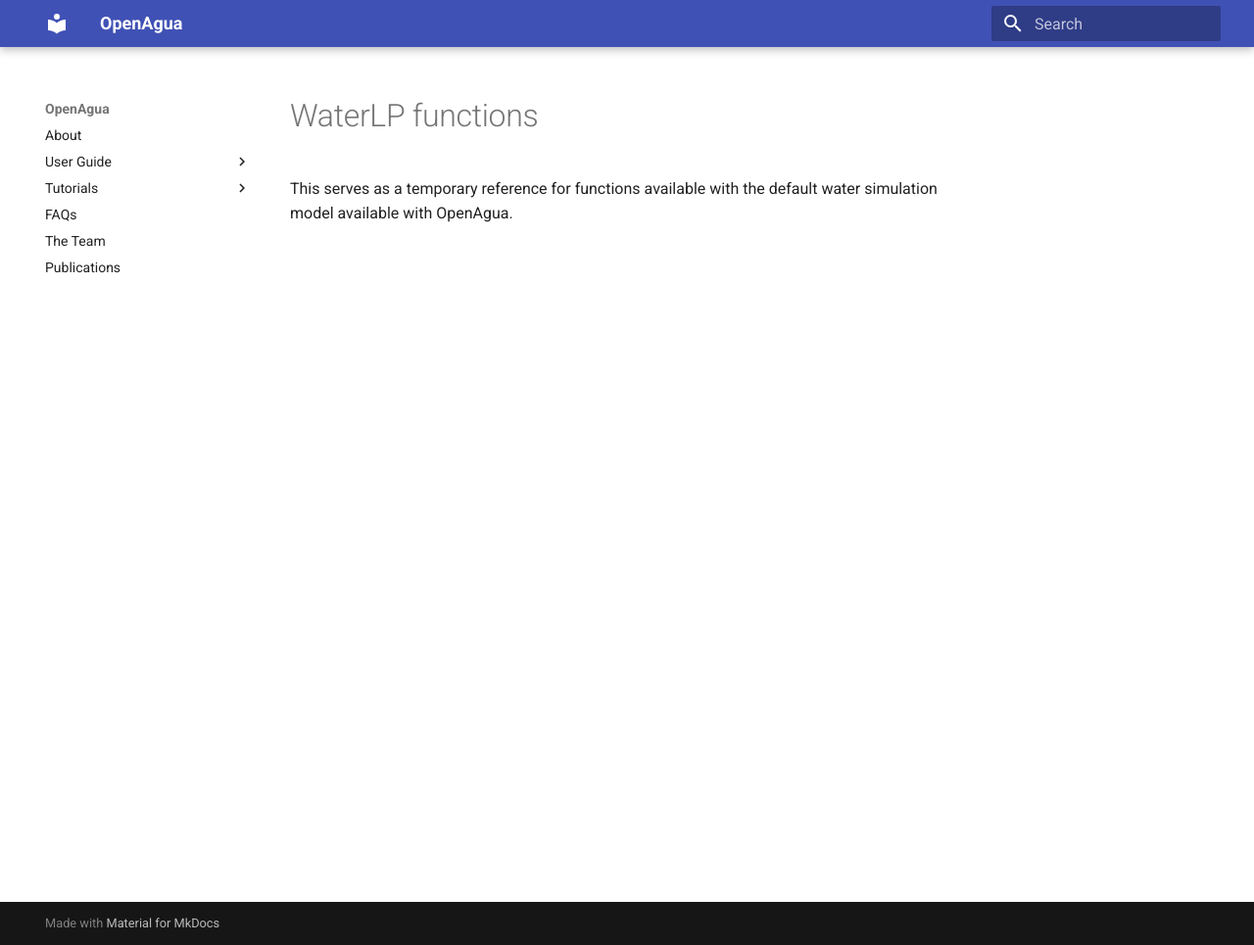
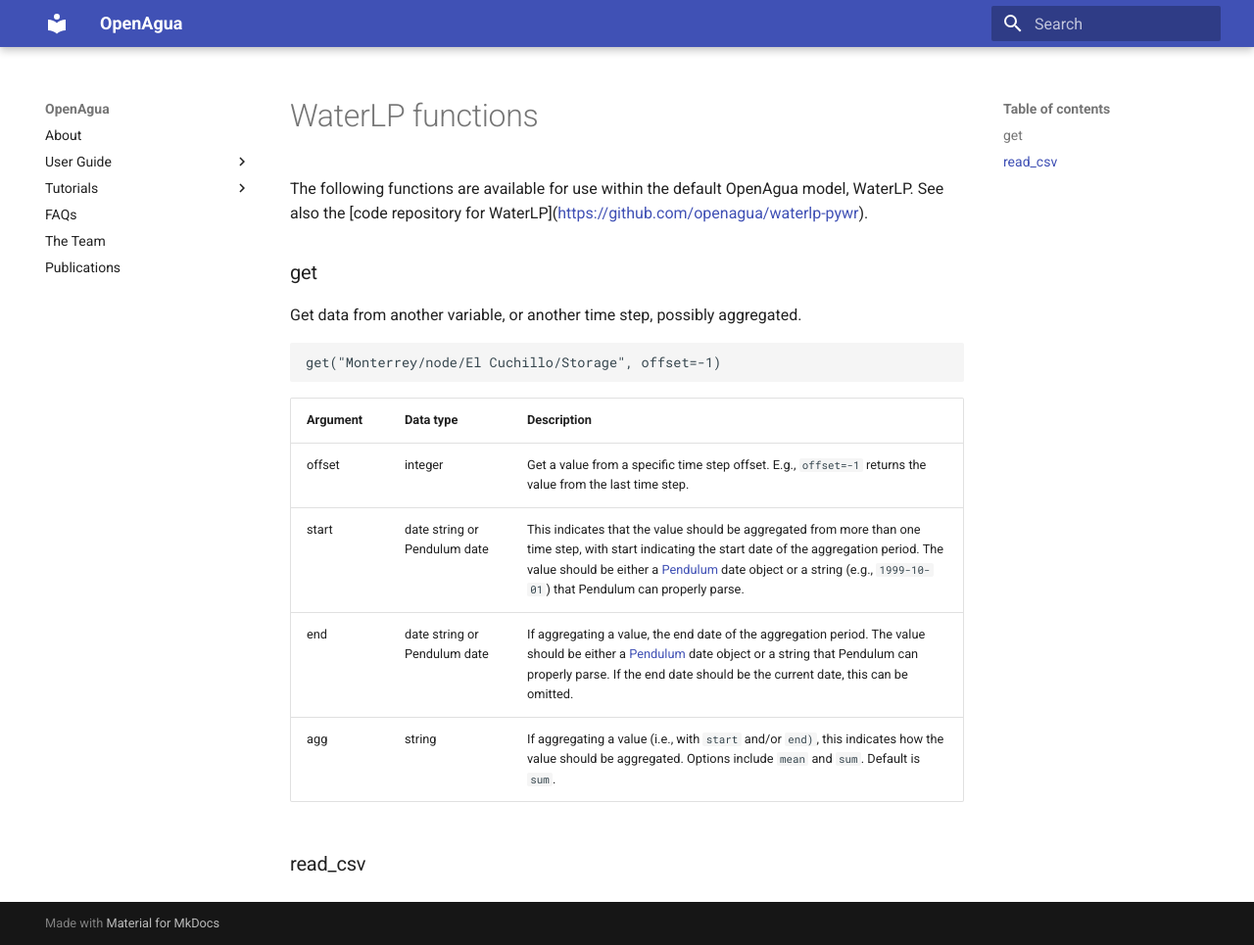
Before and after one commit to OpenAgua/openagua-documentation, an MkDocs documentation site: the page built from docs/how-to-use/reference/waterlp-functions.md, in a window 1280 px wide and 965 px high. Shown: the whole window at 98% size. Built offline with MkDocs 1.6.1 and Material for MkDocs 9.7.7, drawn with Linux system fonts in a browser that asks for light colours; old or Windows-style settings are respelled for this version of MkDocs.

Commit message:
GitBook: [master] 2 pages modified

````diff
--- a/docs/how-to-use/reference/waterlp-functions.md
+++ b/docs/how-to-use/reference/waterlp-functions.md
@@ -1,3 +1,27 @@
+---
+description: >-
+  This serves as a temporary reference for functions available with OpenAgua's
+  default water simulation model. This will move to a new dedicated site in the
+  future.
+---
+
 # WaterLP functions
 
-This serves as a temporary reference for functions available with the default water simulation model available with OpenAgua.
+The following functions are available for use within the default OpenAgua model, WaterLP. See also the \[code repository for WaterLP\]\([https://github.com/openagua/waterlp-pywr](https://github.com/openagua/waterlp-pywr)\).
+
+### get
+
+Get data from another variable, or another time step, possibly aggregated.
+
+```python
+get("Monterrey/node/El Cuchillo/Storage", offset=-1)
+```
+
+| Argument | Data type | Description |
+| :--- | :--- | :--- |
+| offset | integer | Get a value from a specific time step offset. E.g., `offset=-1` returns the value from the last time step. |
+| start | date string  or Pendulum date | This indicates that the value should be aggregated from more than one time step, with start indicating the start date of the aggregation period. The value should be either a [Pendulum](https://pendulum.eustace.io/) date object or a string \(e.g., `1999-10-01`\) that Pendulum can properly parse. |
+| end | date string or Pendulum date | If aggregating a value, the end date of the aggregation period. The value should be either a [Pendulum](https://pendulum.eustace.io/) date object or a string that Pendulum can properly parse. If the end date should be the current date, this can be omitted. |
+| agg | string | If aggregating a value \(i.e., with `start` and/or `end)`, this indicates how the value should be aggregated. Options include `mean` and `sum`. Default is `sum`. |
+
+### read\_csv
````
Also changed, not shown: docs/how-to-use/reference/README.md (+1 -1 lines).
